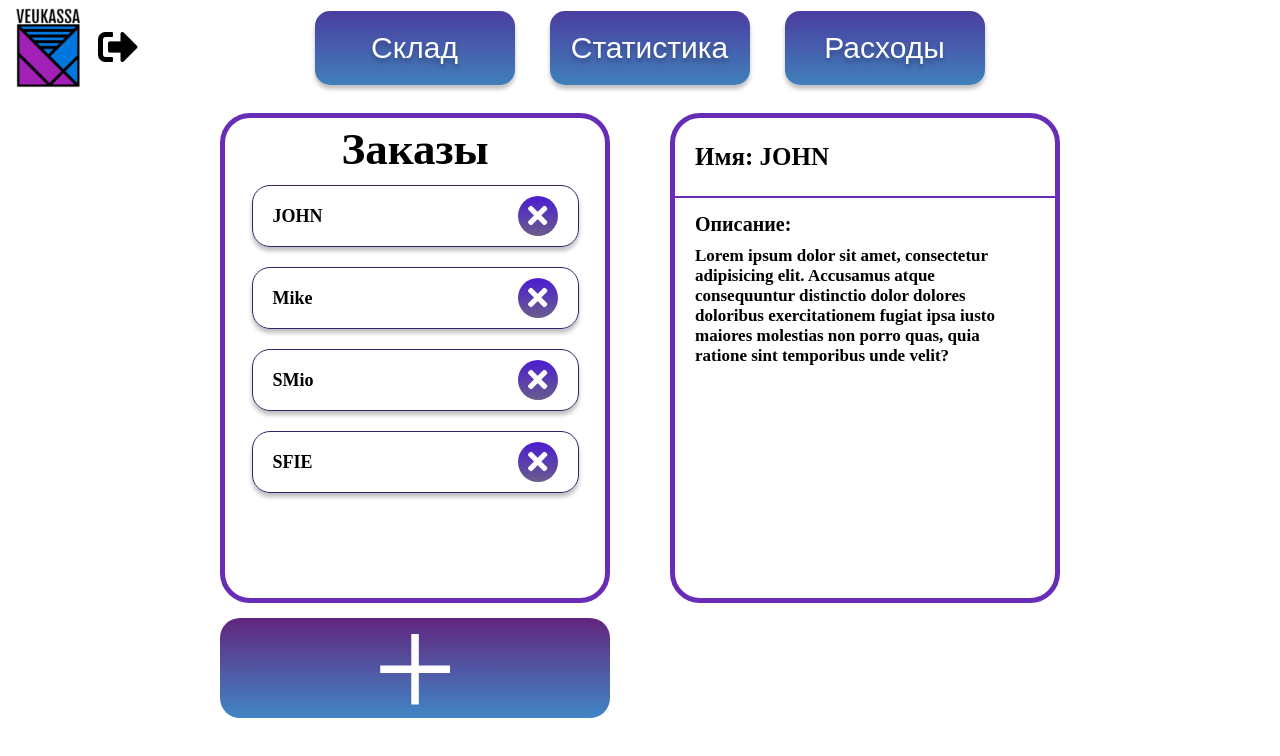
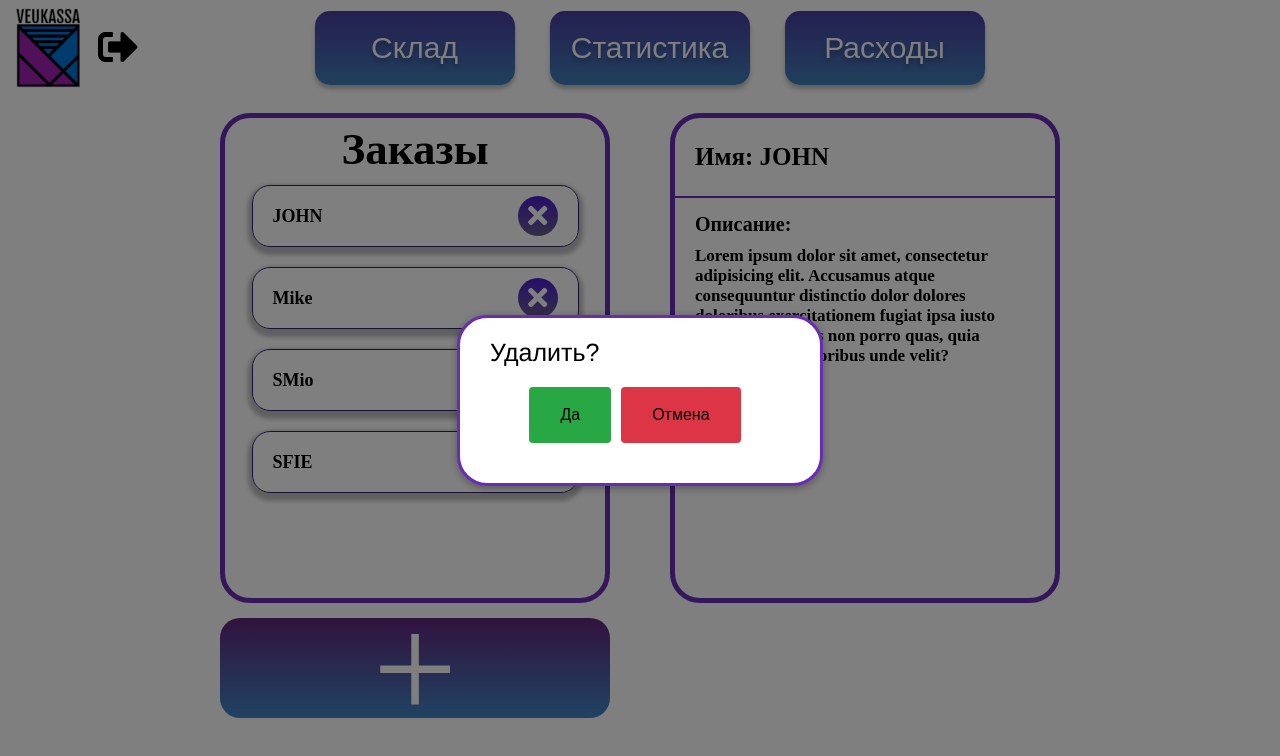
Before and after one commit to sardor0990/vue-kassa, a Vue app: page /Order in a window 1280 px wide. Both pictures are taken after a click on the element 537 px from the left and 216 px from the top of the page. Shown: the top 756 px of the page. Built offline with nearby package versions, Linux system fonts and the light colour scheme; the HTML template or start-up script is replaced by a standard one.

Commit message:
some change

```diff
--- a/src/views/Order.vue
+++ b/src/views/Order.vue
@@ -7,7 +7,7 @@
                     <div class="box__title">Заказы</div>
                     <div class="user-box" v-for="(item, index) in order" :key="index" @click="openItem(index);">
                         <div class="user-box__name">{{item.name}}</div>
-                        <div class="user-box__delete"><i class="fas fa-times"></i></div>
+                        <div class="user-box__delete" @click="showDelete=true"><i class="fas fa-times"></i></div>
                     </div>
                 </div>
                 <div>
@@ -50,8 +50,34 @@
                                             <textarea name="desc" id="" cols="30" rows="10" placeholder="Введите заказ"></textarea>
                                         </div>
                                         <div class="body_btn">
+                                            <button class="btnm green">Добавить</button>
+                                            <button class="btnm red" @click="showClean=false">Отмена</button>
+                                        </div>
+                                    </div>
+                                </slot>
+                            </div>
+                        </div>
+                    </div>
+                </div>
+            </transition>
+
+            <transition name="modal" v-show="showDelete">
+                <div class="modal-mask">
+                    <div class="modal-wrapper">
+                        <div class="modal-container">
+                            <div class="modal-header">
+                                <slot name="header">
+                                    <div>
+                                        Удалить?
+                                    </div>
+                                </slot>
+                            </div>
+                            <div class="modal-body">
+                                <slot name="body">
+                                    <div class="body">
+                                        <div class="body_btn">
                                             <button class="btnm green">Да</button>
-                                            <button class="btnm red" @click="showClean=false">Отмена</button>
+                                            <button class="btnm red" @click="showDelete=false">Отмена</button>
                                         </div>
                                     </div>
                                 </slot>
@@ -71,6 +97,7 @@
         data() {
             return {
                 showClean: false,
+                showDelete: false,
                 isActive: false,
                 obj: {
                     name: "",
@@ -191,10 +218,12 @@
 
         background: linear-gradient(180deg, #FFFFFF 0%, rgba(255, 255, 255, 0.63) 100%);
         border: 1px solid #302369;
-        box-shadow: 0px 4px 4px rgba(0, 0, 0, 0.25);
+        box-shadow: 0px 4px 4px 4px rgba(0, 0, 0, 0.25);
         border-radius: 18px;
 
-
+           &:active{
+               background: linear-gradient(180deg, #62257E 0%, rgba(20, 106, 185, 0.81) 100%);
+           }
     }
 
     .user-box__name {
@@ -259,7 +288,6 @@
     }
 
     .modal-wrapper {
-
         display: table-cell;
         vertical-align: middle;
     }
@@ -274,10 +302,13 @@
         transition: all 0.3s ease;
         font-family: Helvetica, Arial, sans-serif;
 
+        border: 3px #692CB6 solid;
+        border-radius: 30px;
     }
 
     .modal-header {
         display: flex;
+        font-size: 25px;
     }
 
     .modal-header {
@@ -328,6 +359,12 @@
             border: 1px solid #ccc;
             border-radius: 4px;
             box-sizing: border-box;
+
+            ::placeholder{
+                font-size: 20px;
+                font-family: Noto Sans;
+                color: #B5B5B5;
+            }
         }
         textarea {
             width: 100%;
@@ -340,10 +377,23 @@
             resize: none;
 
             ::placeholder {
-                font-family: sans-serif;
-                font-size: 100px;
+                font-size: 20px;
+                font-family: Noto Sans;
+                color: #B5B5B5;
             }
         }
+    }
+
+    .body_input input::placeholder{
+        font-size: 20px;
+        font-family: Noto Sans;
+        color: #B5B5B5;
+    }
+
+    .body_input textarea::placeholder{
+        font-size: 20px;
+        font-family: Noto Sans;
+        color: #B5B5B5;
     }
 
     .body_btn {
@@ -365,7 +415,7 @@
         line-height: 1.5;
         border-radius: .25rem;
         transition: color .15s ease-in-out, background-color .15s ease-in-out, border-color .15s ease-in-out, box-shadow .15s ease-in-out;
-        margin-right: 20px;
+        margin-right: 10px;
         outline: none;
     }
 
```
